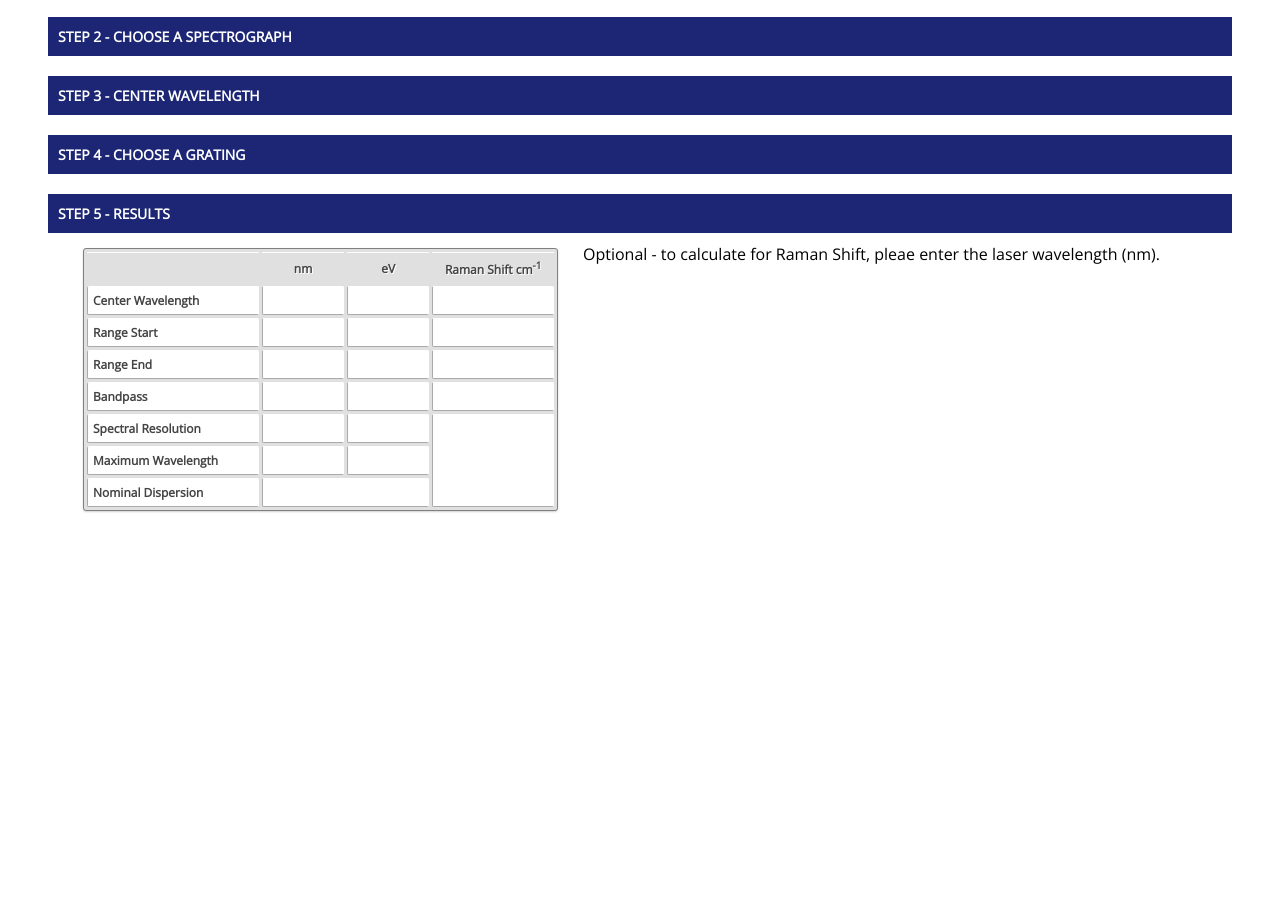
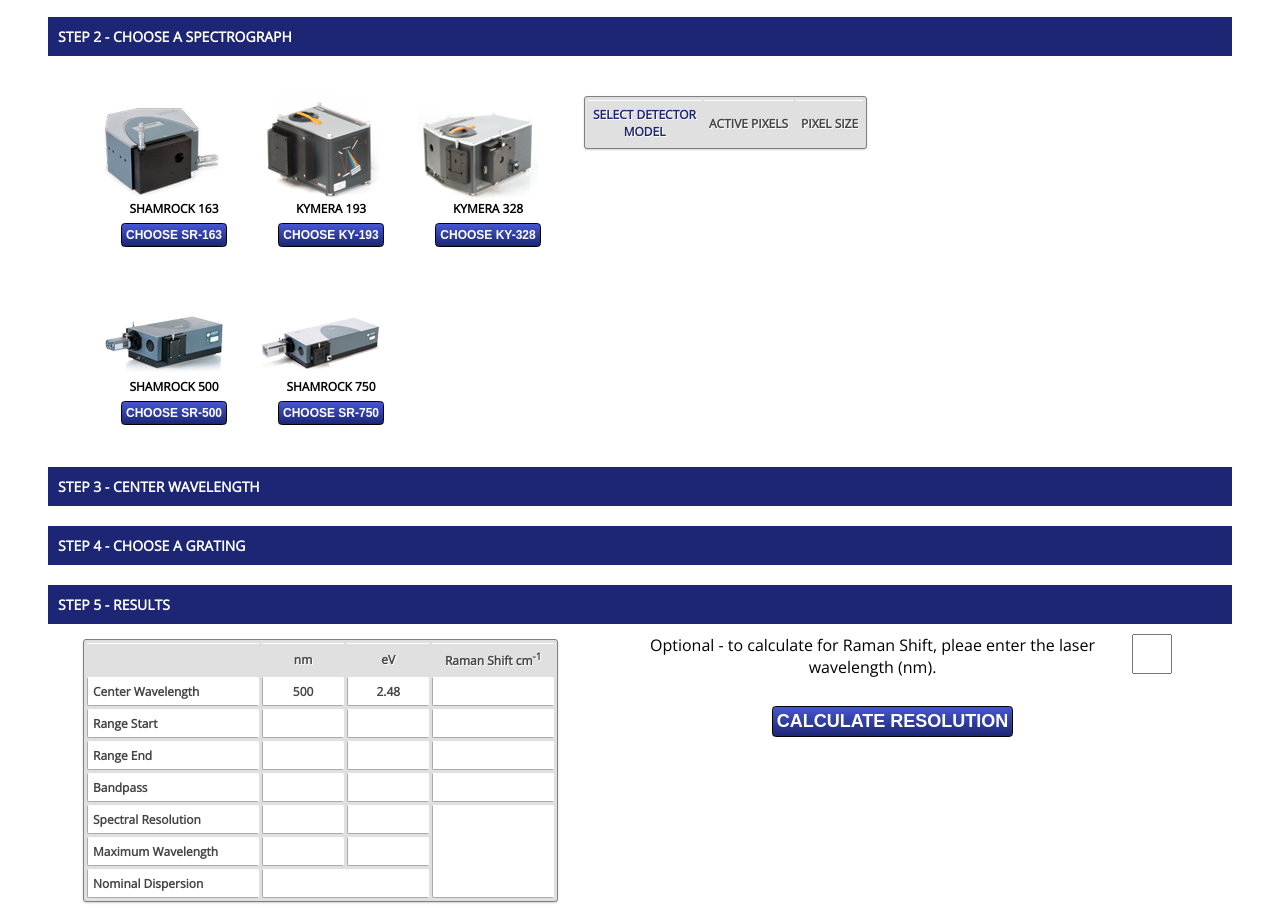
Before and after one commit to AdamJayWise/resCalcClone, a plain HTML site: page index.html in a window 1280 px wide. Shown: the part 574-1489 px from the top of the page. Before the commit the page ends 1098 px from the top, so only its background shows below. Drawn offline with nearby package versions, Linux system fonts and the light colour scheme.

Commit message:
added spectrometer selection table

```diff
--- a/index.html
+++ b/index.html
@@ -30,12 +30,18 @@
             }
 
             .flexRowContainer {
+                text-align: center;
                 display : flex;
                 flex-direction: row;
                 margin : 0 30px 0 30px;
             }
 
-            .cameraChoiceButton{
+            .flexColContainer {
+                display : flex;
+                flex-direction : column;
+            }
+
+            .cameraChoiceButton, .spectrometerChoiceButton {
                 padding : 4px;
                 color : white;
                 font-weight : bold;
@@ -46,6 +52,17 @@
                 background-image: linear-gradient(#4656d2 , #1c2674);
             }
 
+            .calculateResolutionButton {
+                padding : 4px;
+                color : white;
+                font-weight : bold;
+                font-size : 18px;
+                border-radius : 3.6px;
+                margin : 6px;
+                border : 1px solid black;
+                background-image: linear-gradient(#4656d2 , #1c2674);
+
+            }
 
             .choiceTable {
                 text-align:center;
@@ -73,25 +90,45 @@
             #iXonChoice {
                 background-image : url("img/ixon.png")
             }
-
             #newtonChoice {
                 background-image : url("img/newton.png")
             }
-
             #istarChoice {
                 background-image : url("img/istar.png")
             }
-
             #iDusChoice {
                 background-image : url("img/idus.png")
             }
-
             #iKonMChoice {
                 background-image : url("img/ikon-m.png")
             }
-
             #sCMOSChoice {
                 background-image : url("img/scmos.png")
+            }
+
+
+            #shamrock163choice {
+                background-image : url("img/sr163.png")
+            }
+            #kymera193choice {
+                background-image : url("img/sr193.png")
+            }
+            #kymera328choice {
+                background-image : url("img/sr328.png")
+            }
+            #shamrock500choice {
+                background-image : url("img/sr500.png")
+            }
+            #shamrock750choice {
+                background-image : url("img/sr750.png")
+            }
+            #sCMOSChoice {
+                background-image : url("img/scmos.png")
+            }
+
+
+            .fancyTableDiv {
+                padding : 30px 0 0 0;
             }
 
 
@@ -103,7 +140,7 @@
                 font-weight : bold;
                 border : 1px solid gray;
                 border-radius : 3px;
-                text-align : left;
+                text-align : center;
                 text-shadow : rgb(255, 255, 255) 1px 1px 0px;
                 border-spacing : 3px;
             }
@@ -161,6 +198,16 @@
 
             #resultTable td:first-child {
                 width : 160px;
+                text-align : left;
+            }
+
+            #ramanWavelengthInput {
+                width : 40px;
+                height : 40px;
+                text-align:left;
+                font-size : 20px;
+                padding : 9px;
+
             }
 
         </style>
@@ -242,7 +289,7 @@
             </div>
 
             <div id = "modelChoice">
-                <div id = "fancyTableDiv">
+                <div class = "fancyTableDiv">
                     <table class = "fancyTable" id = "modelInfoTable">
                         <tr>
                             <th><span style = "color : rgb(28, 38, 116);">SELECT DETECTOR<br> MODEL</span></th>
@@ -252,6 +299,7 @@
 
                     </table>
                 </div>
+
                 <div>
                     Active Camera Div <br>
                     STEP 2 - CHOOSE A SPECTROGRAPH
@@ -262,6 +310,72 @@
         <div id = "step2" class = "blueBanner">
             STEP 2 - CHOOSE A SPECTROGRAPH
         </div>
+
+        <div class = "flexRowContainer">
+            <div id = "spectrometerChoice">
+                <table class = "choiceTable">
+
+                    <tr>
+                        <td class = "cameraCell">
+                            <div id = "shamrock163choice" class = "minipic"></div>
+                            <div class = 'picLabel'>
+                            SHAMROCK 163<br>
+                            <button class = "spectrometerChoiceButton" value = "sr163">CHOOSE SR-163</button>
+                            <div></div>
+                        </td>
+
+                        <td class = "cameraCell">
+                            <div id = "kymera193choice" class = "minipic"></div>
+                            <div class = 'picLabel'>
+                            KYMERA 193<br>
+                            <button class = "spectrometerChoiceButton" value = "ky193">CHOOSE KY-193</button>
+                            <div></div>
+                        </td>
+
+                        <td class = "cameraCell">
+                            <div id = "kymera328choice" class = "minipic"></div>
+                            <div class = 'picLabel'>
+                            KYMERA 328<br>
+                            <button class = "spectrometerChoiceButton" value = "ky328">CHOOSE KY-328</button>
+                            <div></div>
+                        </td>
+                    </tr>
+
+                    <tr>
+                        <td class = "cameraCell">
+                            <div id = "shamrock500choice" class = "minipic"></div>
+                            <div class = 'picLabel'>
+                            SHAMROCK 500<br>
+                            <button class = "spectrometerChoiceButton" value = "sr500">CHOOSE SR-500</button>
+                            <div></div>
+                        </td>
+
+                        <td class = "cameraCell">
+                            <div id = "shamrock750choice" class = "minipic"></div>
+                            <div class = 'picLabel'>
+                            SHAMROCK 750<br>
+                            <button class = "spectrometerChoiceButton" value = "sr750">CHOOSE SR-750</button>
+                            <div></div>
+                        </td>
+
+                    </tr>
+                </table>
+            </div>
+
+            <div id = "spectrometerChoice">
+                <div class = "fancyTableDiv">
+                    <table class = "fancyTable" id = "spectrometerInfoTable">
+                        <tr>
+                            <th><span style = "color : rgb(28, 38, 116);">SELECT DETECTOR<br> MODEL</span></th>
+                            <th>ACTIVE PIXELS</th>
+                            <th>PIXEL SIZE</th>
+                        </tr>
+
+                    </table>
+                </div>
+            </div>
+        </div>
+
 
         <div id = "step3" class = "blueBanner">
             STEP 3 - CENTER WAVELENGTH
@@ -286,9 +400,9 @@
                     </tr>
 
                     <tr>
-                        <td>Center Wavelength</td>
-                        <td></td>
-                        <td></td>
+                        <td >Center Wavelength</td>
+                        <td id = "centerWavelengthNmTd"></td>
+                        <td id = "centerWavelengtheVTd"></td>
                         <td></td>
                     </tr>
 
@@ -334,10 +448,22 @@
                 </table>
             </div>
 
-            <div id = "resultSideBar">
-                Optional - to calculate for Raman Shift, pleae enter the laser wavelength (nm).
+            <div class = "flexColContainer">
+                <div class = "flexRowContainer">
+                    <div id = "resultSideBar">
+                        Optional - to calculate for Raman Shift, pleae enter the laser wavelength (nm).
+                    </div>
+                    <div id = "ramanInput">
+                        <input type = "text" id = "ramanWavelengthInput" value = ''>
+                    </div>
+                </div>
+                <br>
+                <div>
+                    <button class = "calculateResolutionButton">CALCULATE RESOLUTION</button>
+                </div>
             </div>
         </div>
+
 
     </div>
 
--- a/js/resCalcClone.js
+++ b/js/resCalcClone.js
@@ -1,7 +1,9 @@
 console.log('resCalcClone (C)2020 Adam Wise');
 
 
-app = {}; // object of global parameters
+app = {
+    'centerWavelength' : 500,
+}; // object of global parameters
 
 // visual clone of the andor resolution calculator GUI
 
@@ -35,6 +37,7 @@
     Object.keys(availableModels[family]).forEach(function(key){
         console.log(key)
         var camObj = availableModels[family][key];
+        app['activeCamObj'] = camObj;
         var newRow = d3.select('#modelInfoTable').append('tr').classed('tableBodyRow', true);
         var firstCell = newRow.append('td')
         firstCell.append('input').property('type', 'radio');
@@ -45,3 +48,17 @@
     });
 
 })
+
+
+// spectrometer selection callback
+d3.selectAll('.spectrometerChoiceButton')
+
+//
+function updateResults(){
+    //update center wavelength on results table
+    d3.select("#centerWavelengthNmTd").text(app['centerWavelength']);
+    d3.select("#centerWavelengtheVTd").text(1240/app['centerWavelength']);
+
+}
+
+updateResults();
```
Also changed, not shown: img/sr163.png (added), img/sr193.png (added), img/sr328.png (added), img/sr500.png (added), img/sr750.png (added).
